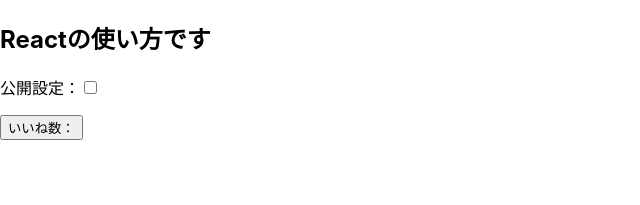
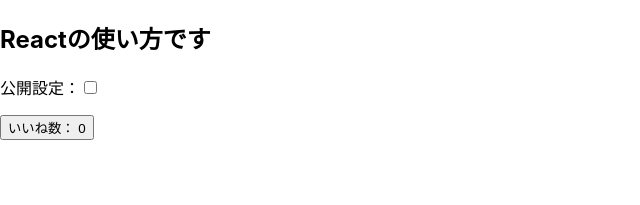
Before and after one commit to tokku5552/react-practice, a React (Create React App) app: page / in a window 1280 px wide. Shown: the top 205 px of the page, without its empty margins (0-640 px from the left). Built offline with nearby package versions, Linux system fonts and the light colour scheme.

Commit message:
関数コンポーネントによる書き直し

```diff
--- a/src/Article.jsx
+++ b/src/Article.jsx
@@ -7,7 +7,7 @@
         <div>
             <h2>{props.title}です</h2>
             <p>公開設定：<input type='checkbox' checked={props.isPublished} id="chekc" onClick={() => togglePublish(!isPublished)} /></p>
-            <LikeButton count={props.count} />
+            <LikeButton />
         </div>
     )
 };
--- a/src/LikeButton.jsx
+++ b/src/LikeButton.jsx
@@ -1,8 +1,24 @@
-import React from 'react'
+import React, { useState, useEffect } from 'react'
 
 const LikeButton = (props) => {
-    return(
-        <button id={"counter"}>いいね数： {props.count}</button>
+    const [count, counter] = useState(0);
+
+    const countUp = () => {
+        counter(count + 1)
+    }
+
+    useEffect(()=>{
+        document.getElementById('counter').addEventListener('click',countUp)
+        if(count>=10){
+            counter(0)
+        }
+        return ()=>{
+            document.getElementById('counter').removeEventListener('click',countUp)
+        }
+    });
+
+    return (
+        <button id={"counter"}>いいね数： {count}</button>
     )
 }
 
```
